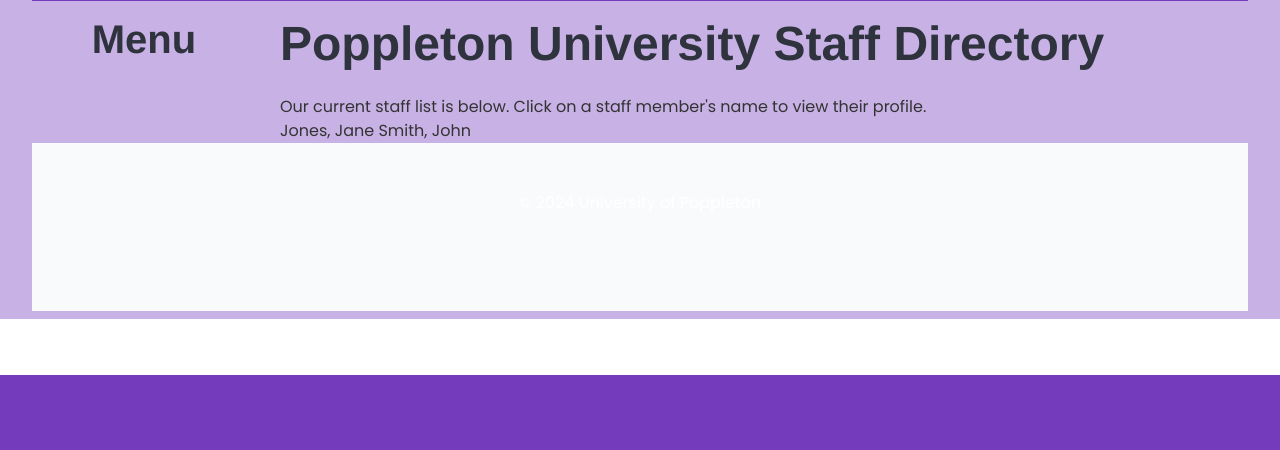
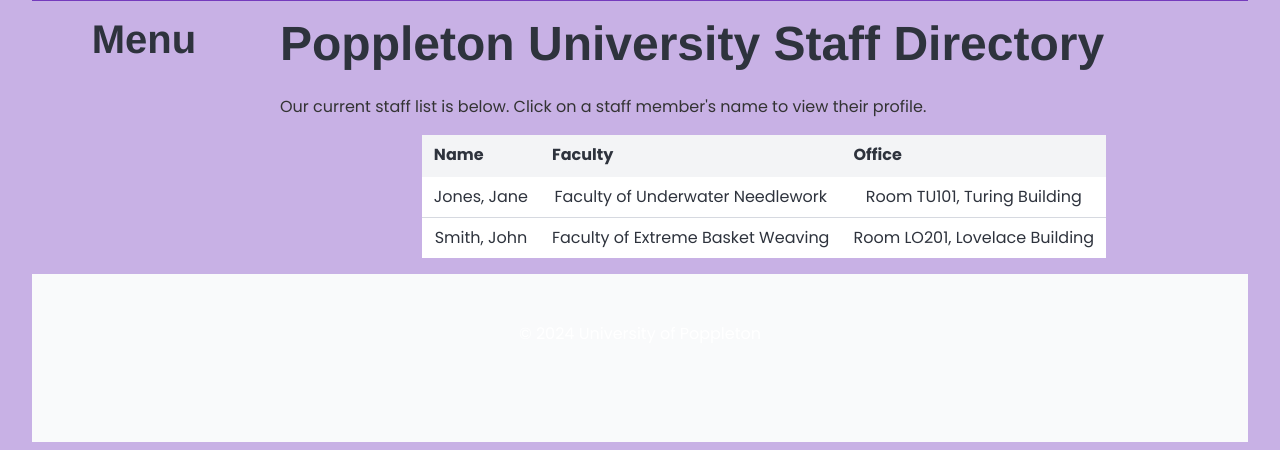
Before and after one commit to TonyJenkins/django-example, a Django app: page /staff_list/ in a window 1280 px wide. Shown: the part 425-875 px from the top of the page. Before the commit the page ends 800 px from the top, so only its background shows below. Run offline with Django 5.2, Linux system fonts and the light colour scheme; data comes from the database, SQL or seed files in the repository.

Commit message:
Complete staff list, tweak some string representations

```diff
--- a/unipop/staff_list/models.py
+++ b/unipop/staff_list/models.py
@@ -24,7 +24,7 @@ class Room(models.Model):
         ]
 
     def __str__(self):
-        return f'{self.number}, {self.building}'
+        return f'Room {self.number}, {self.building} Building'
 
 
 class Faculty(models.Model):
@@ -38,7 +38,7 @@ class Faculty(models.Model):
         verbose_name_plural = 'Faculties'
 
     def __str__(self):
-        return self.name
+        return f'Faculty of {self.name}'
 
 
 class Tutor(models.Model):
--- a/unipop/staff_list/templates/staff_list/all_staff_list.html
+++ b/unipop/staff_list/templates/staff_list/all_staff_list.html
@@ -9,12 +9,34 @@
 {% endblock %}
 
 {% block content %}
-    <p>
+    <p class="mb-4">
         Our current staff list is below. Click on a staff member's name to view their profile.
     </p>
 
-    {% for staff_member in staff %}
-        {{ staff_member.name }}
-    {% endfor %}
-
+    <div class="has-text-centered">
+        <table class="table mb-4 mx-auto">
+            <thead>
+                <tr class="is-light">
+                    <th class="has-text-grey-darker">Name</th>
+                    <th class="has-text-grey-darker">Faculty</th>
+                    <th class="has-text-grey-darker">Office</th>
+                </tr>
+            </thead>
+            <tbody>
+                {% for staff_member in staff %}
+                    <tr>
+                        <td>
+                            {{ staff_member.name }}
+                        </td>
+                        <td>
+                            {{ staff_member.faculty }}
+                        </td>
+                        <td>
+                            {{ staff_member.room }}
+                        </td>
+                    </tr>
+                {% endfor %}
+            </tbody>
+        </table>
+    </div>
 {% endblock %}
```
